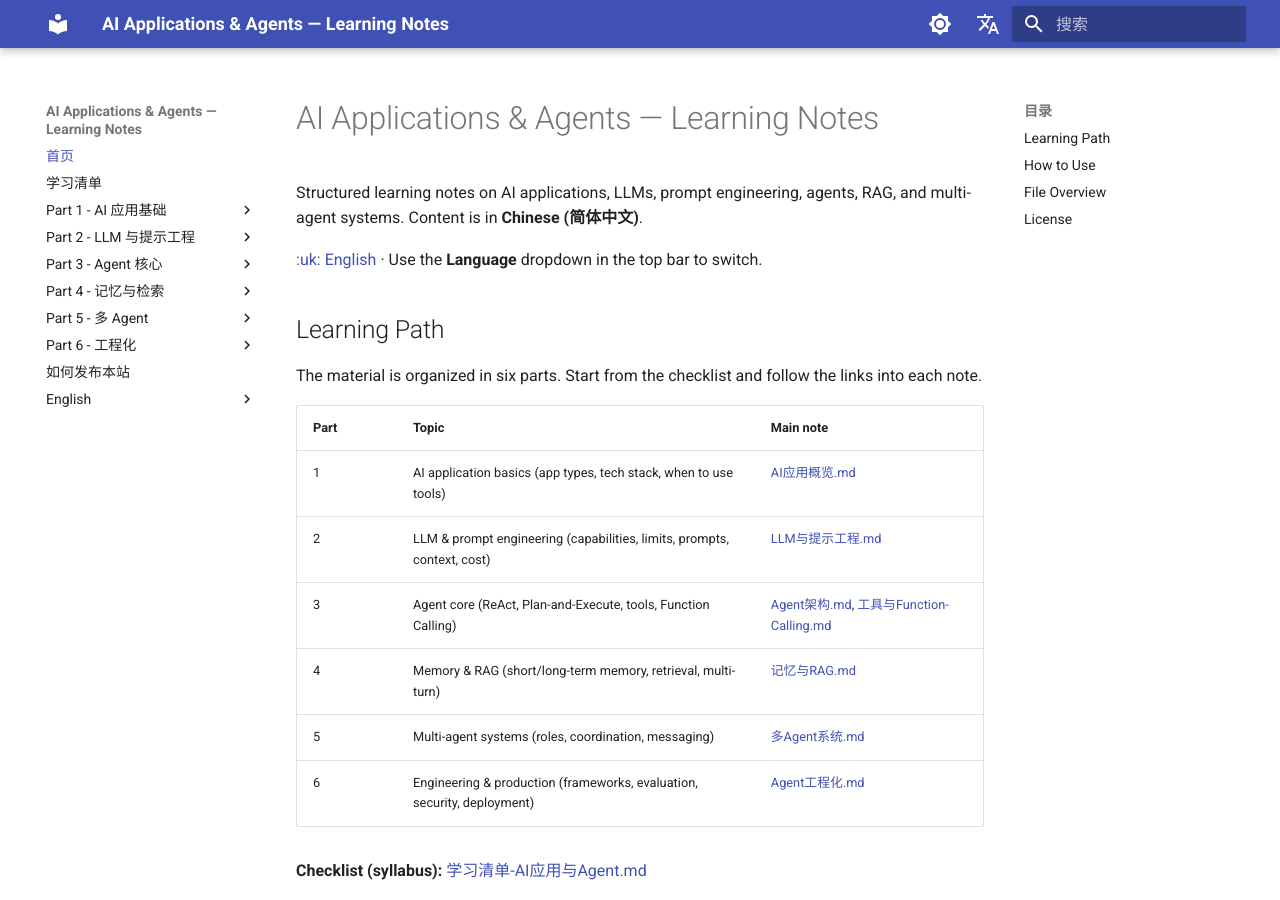
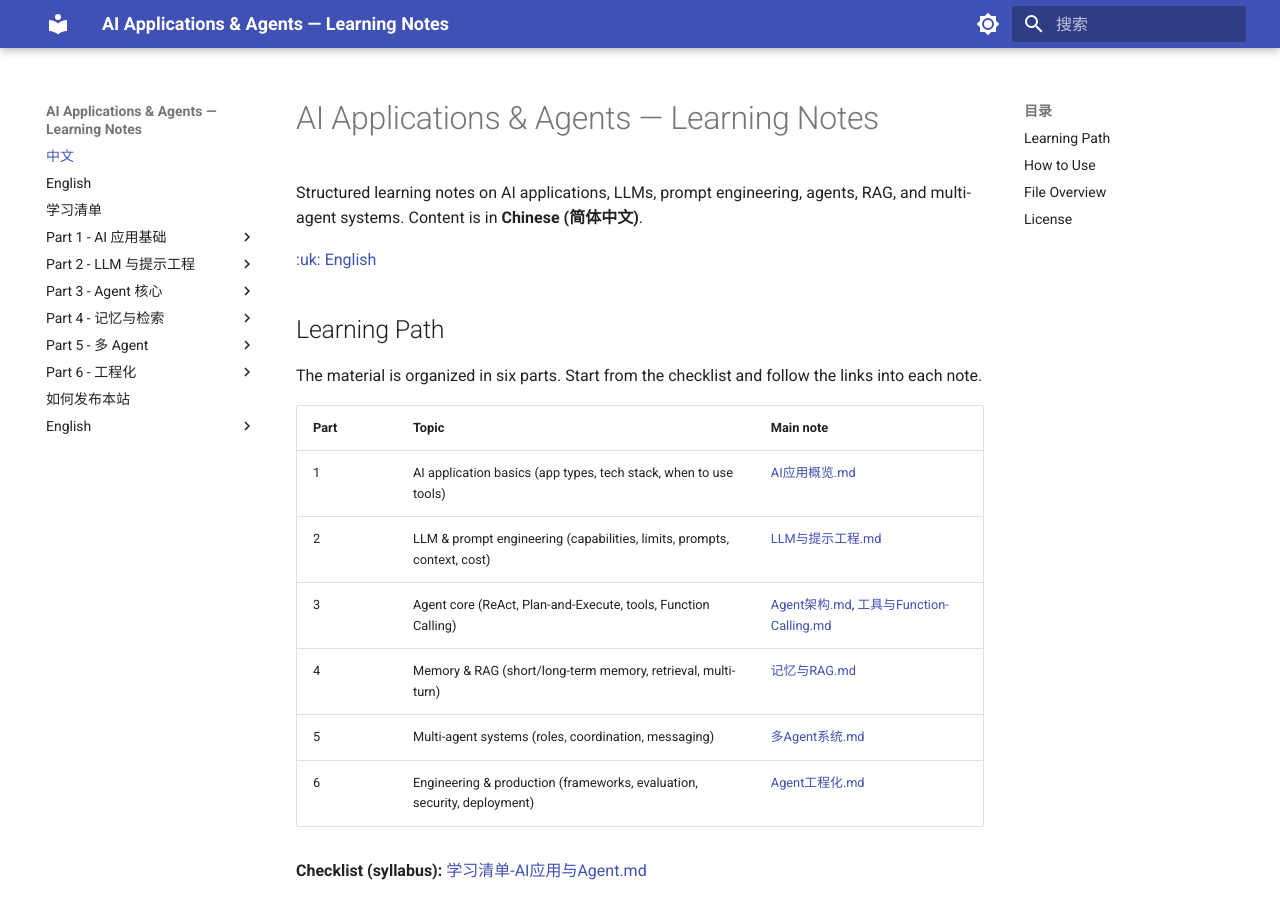
Before and after one commit to WHC2006/llm-agent-primer, an MkDocs documentation site: the page built from docs/index.md, in a window 1280 px wide and 900 px high. Built offline with MkDocs 1.6.1 and Material for MkDocs 9.7.7, drawn with Linux system fonts in a browser that asks for light colours; comment, search, counter and statistics services are not loaded; some of the changed lines change nothing that is shown.

Commit message:
fix docs workflow again

```diff
--- a/docs/index.md
+++ b/docs/index.md
@@ -2,7 +2,7 @@
 
 Structured learning notes on AI applications, LLMs, prompt engineering, agents, RAG, and multi-agent systems. Content is in **Chinese (简体中文)**.
 
-[:uk: English](en/index.md) · Use the **Language** dropdown in the top bar to switch.
+[:uk: English](en/index.md)
 
 ## Learning Path
 
--- a/mkdocs.yml
+++ b/mkdocs.yml
@@ -5,15 +5,6 @@ site_name: AI Applications & Agents — Learning Notes
 site_description: Structured learning notes on AI apps, LLMs, agents, RAG (中文 + English)
 site_url: ''  # Set to e.g. https://YOUR_USERNAME.github.io/YOUR_REPO/ if links break
 use_directory_urls: true
-
-extra:
-  alternate:
-    - name: English
-      link: en/
-      lang: en
-    - name: 中文
-      link: ./
-      lang: zh
 
 theme:
   name: material
@@ -35,7 +26,8 @@ theme:
 docs_dir: docs
 
 nav:
-  - 首页: index.md
+  - 中文: index.md
+  - English: en/index.md
   - 学习清单: 学习清单-AI应用与Agent.md
   - Part 1 - AI 应用基础:
     - AI 应用概览: AI应用概览.md
```
